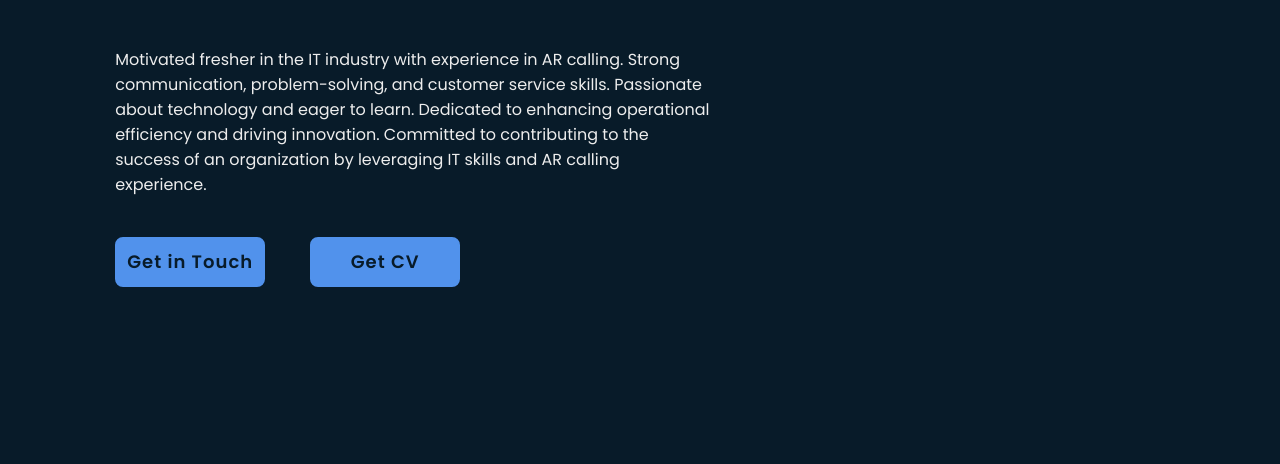
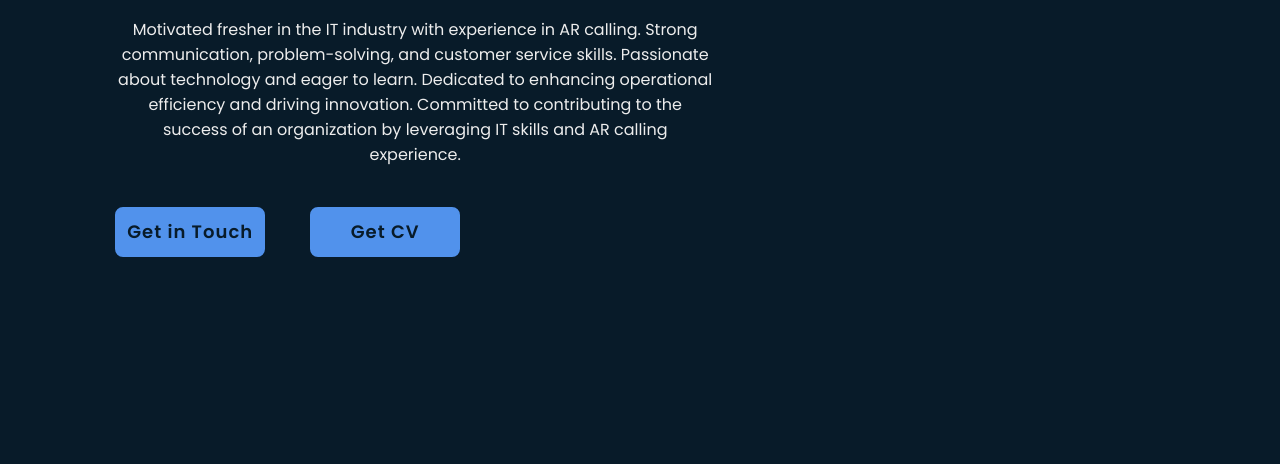
Before and after one commit to Mopuru65646/Portfolio, a plain HTML site: page index.html in a window 1280 px wide. Shown: the part 224-688 px from the top of the page. Drawn offline with nearby package versions, Linux system fonts and the light colour scheme.

Commit message:
style.css

```diff
--- a/style.css
+++ b/style.css
@@ -130,7 +130,8 @@ section {
 }
 .home-content p {
     font-size: 1.6rem;
-    margin: 5rem 0 4rem;
+    margin: 2rem 0 4rem;
+    text-align: center;
 }
 .btn-box {
     display: flex;
```
